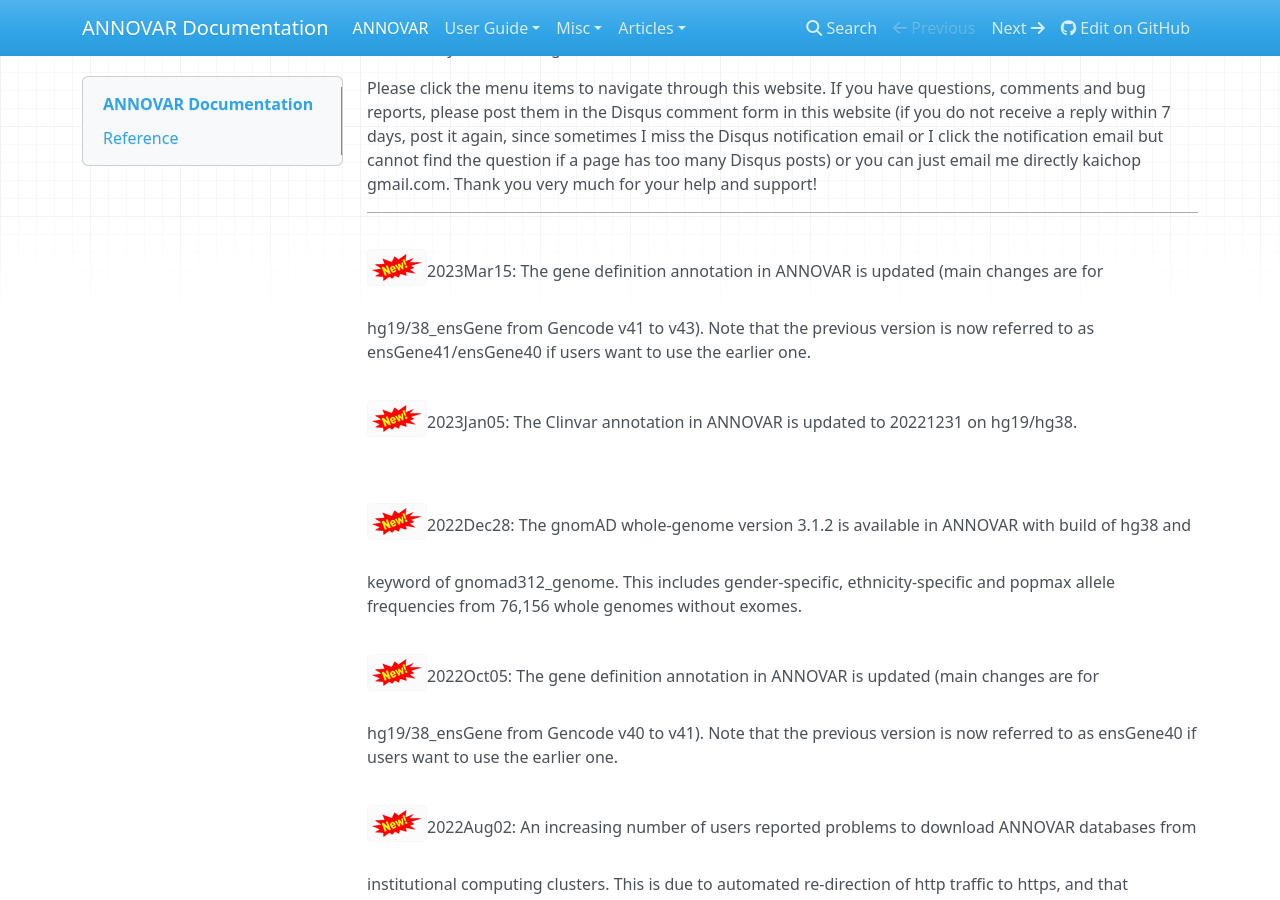
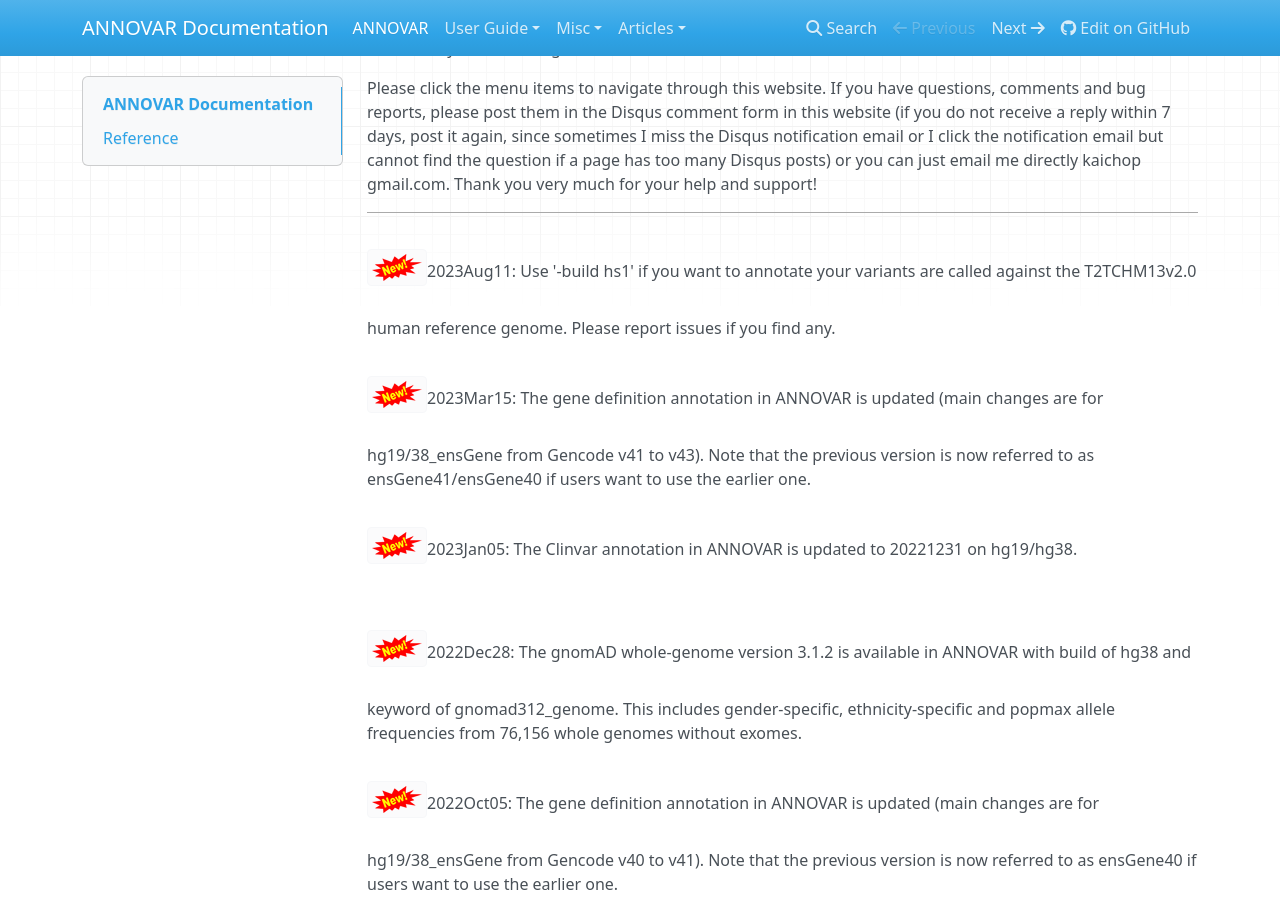
Before and after one commit to WGLab/doc-ANNOVAR, an MkDocs documentation site: the page built from docs/index.md, in a window 1280 px wide and 900 px high, scrolled down 546 px. Built offline with MkDocs 1.6.1, drawn with Linux system fonts in a browser that asks for light colours; nearby versions of some CDN libraries.

Commit message:
Update index.md

```diff
--- a/docs/index.md
+++ b/docs/index.md
@@ -10,6 +10,8 @@ ANNOVAR is an efficient software tool to utilize update-to-date information to f
 Please click the menu items to navigate through this website. If you have questions, comments and bug reports, please post them in the Disqus comment form in this website (if you do not receive a reply within 7 days, post it again, since sometimes I miss the Disqus notification email or I click the notification email but cannot find the question if a page has too many Disqus posts) or you can just email me directly kaichop gmail.com. Thank you very much for your help and support!
 
 ---
+
+![new](img/new.png)2023Aug11: Use '-build hs1' if you want to annotate your variants are called against the T2TCHM13v2.0 human reference genome. Please report issues if you find any.
 
 ![new](img/new.png)2023Mar15: The gene definition annotation in ANNOVAR is updated (main changes are for hg19/38_ensGene from Gencode v41 to v43). Note that the previous version is now referred to as ensGene41/ensGene40 if users want to use the earlier one.
 
```
